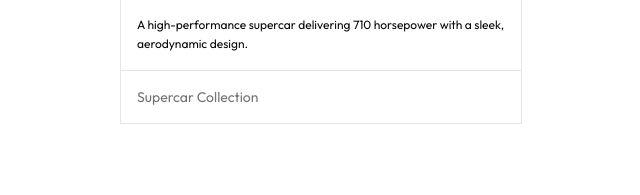
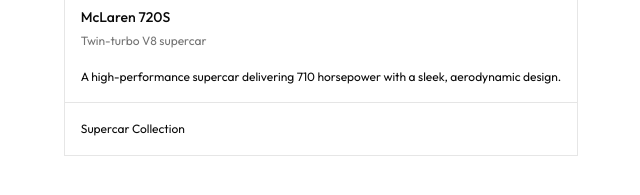
Before and after one commit to fariraimasocha/learning-react, a Next.js app: page / in a window 1280 px wide. Shown: the part 519-714 px from the top of the page, without its empty margins (319-959 px from the left). Built offline with nearby package versions, Linux system fonts and the light colour scheme.

Commit message:
style: 💄 Correct Card width, simplify CardFooter content chore: 🔧 Update pnpm lockfile, remove old entries

```diff
--- a/components/Tenx.js
+++ b/components/Tenx.js
@@ -14,7 +14,7 @@
 export default function Tenx() {
   return (
     <motion.div className="flex items-center justify-center min-h-screen">
-      <Card className="w-[400px]">
+      <Card className="w-[350]">
         <Image
           src="/images/p1.jpg"
           alt="McLaren 720S"
@@ -32,9 +32,7 @@
             aerodynamic design.
           </p>
         </CardContent>
-        <CardFooter>
-          <p className="text-sm text-muted-foreground">Supercar Collection</p>
-        </CardFooter>
+        <CardFooter>Supercar Collection</CardFooter>
       </Card>
     </motion.div>
   );
```
Also changed, not shown: 1 other file (tests, documents, lock files or other folders).
